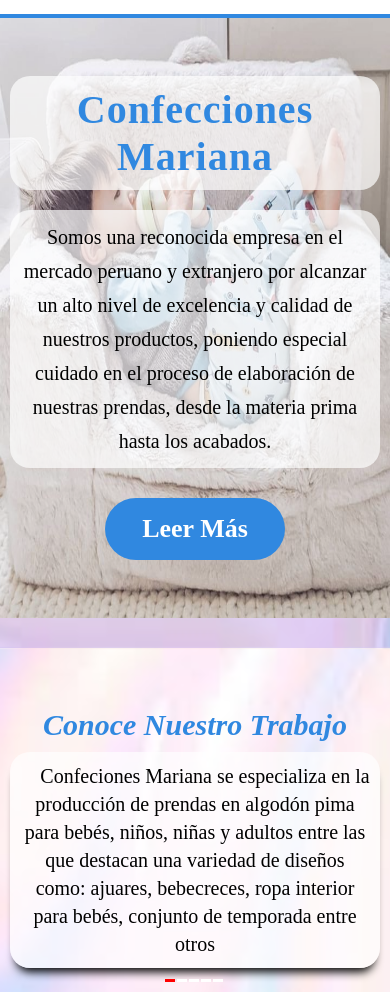
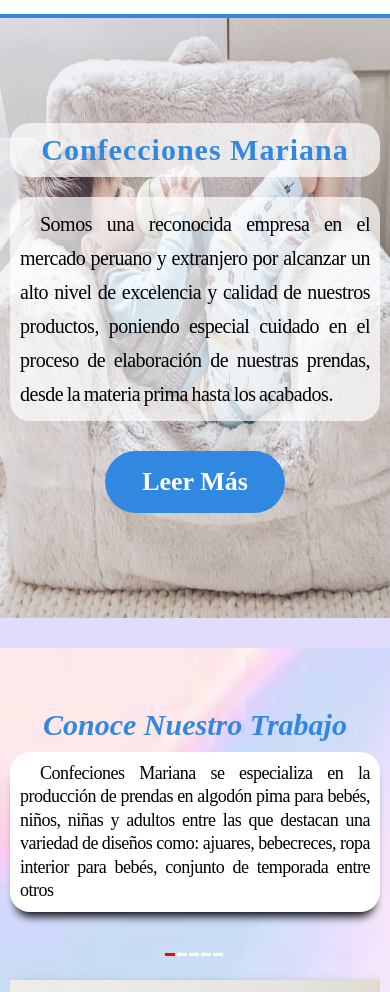
Before and after one commit to andryaby/andryaby.github.io, a plain HTML site: page mariana/index2.html in a window 390 px wide. Shown: the part 82-1074 px from the top of the page. Drawn offline with Linux system fonts and the light colour scheme; a web font is replaced by a local one.

Commit message:
mas detaññes

```diff
--- a/mariana/css/estilos2.css
+++ b/mariana/css/estilos2.css
@@ -183,6 +183,9 @@ header {
     background: hsla(0, 0%, 100%, 0.687);
     border-radius: 20px;
     padding: 10px;
+        word-spacing: -0.9px;
+    text-align: justify;
+    text-indent: 20px;
 }
 
 .info a {
@@ -272,7 +275,7 @@ header {
     font-weight: 600;
     text-align: center;
     margin-bottom: 10px;
-F}
+}
 
 
 
@@ -540,17 +543,6 @@ F}
 }
 
 
-.peliculas-recomendadas p {
-    color: #000;
-    font-size: 25px;
-    font-family: 'Times New Roman', Times, serif;
-    line-height: 1.7;
-    margin-bottom: 30px;
-    background: hsla(0, 0%, 100%, 0.687);
-    border-radius: 20px;
-    padding: 10px;
-    text-align: center;
-}
 .parrafo-uno{
     color: #000;
     font-size: 25px;
@@ -1442,7 +1434,7 @@ header nav a {
 
     .info h1{
         color: #3088e0;
-        font-size: 40px;
+        font-size: 30px;
         font-family: 'Times New Roman', Times, serif;
         margin-bottom: 20px;
         letter-spacing: 1px;
@@ -1461,6 +1453,10 @@ header nav a {
         background: hsla(0, 0%, 100%, 0.687);
         border-radius:20px;
         padding: 10px;
+        letter-spacing: -0.5px;
+    word-spacing: -0.9px;
+    text-align: justify;
+    text-indent: 20px;
     }
 
 
@@ -1507,7 +1503,9 @@ header nav a {
         color: #000;
         font-size: 18px;
         font-family: 'Times New Roman', Times, serif;
-        line-height: 1.1;
+        line-height: 1.3;
+        letter-spacing: -0.5px;
+    word-spacing: -0.9px;
         margin-bottom: 30px;
         background: #fff;
         border-radius: 20px;
@@ -1525,12 +1523,12 @@ header nav a {
         color: #000;
         font-size: 18px;
         font-family: 'Times New Roman', Times, serif;
-        line-height: 1.1;
+        line-height: 1.3;
         margin: 20px 0px;
         background: #fff;
         border-radius: 20px;
         padding: 10px;
-        text-align: center;
+        text-align: justify;
         -webkit-border-radius: 20px;
         -moz-border-radius: 20px;
         -ms-border-radius: 20px;
@@ -1538,41 +1536,32 @@ header nav a {
         text-indent: 20px;
         box-shadow: 0px 10px 10px -6px black;
         margin:30px;
-
-    }
-
-
-
-    .peliculas-recomendadas .parrafo-uno {
-        color: #000;
-        font-size: 20px;
-        font-family: 'Times New Roman', Times, serif;
-        line-height: 1.4;
-        margin-bottom: 0px;
-        background: hsla(0, 0%, 100%, 0.687);
-        border-radius: 20px;
-        padding: 10px;
-        text-align: center;
-
-    }
+        letter-spacing: -0.5px;
+    word-spacing: -0.9px;
+
+    }
+
+
+
+
 
 
     .peliculas-recomendadas .contenedor-carousel .carousel .pelicula {
         min-width: 100%;
-        height: 600px;
+        height: 500px;
         transition: .3s ease all;
         box-shadow: 5px 5px 10px rgba(0, 0, 0, .3);
         margin: 0px;
     }
 
     .peliculas-recomendadas .contenedor-carousel .carousel .pelicula.hover {
-        transform: scale(1.7);
+        transform: scale(1.2);
         transform-origin: center;
-        -webkit-transform: scale(1.7);
-        -moz-transform: scale(1.7);
-        -ms-transform: scale(1.7);
-        -o-transform: scale(1.7);
-    }
+        -webkit-transform: scale(1.2);
+        -moz-transform: scale(1.2);
+        -ms-transform: scale(1.2);
+        -o-transform: scale(1.2);
+}
 
     .box {
         position: relative;
@@ -1627,7 +1616,7 @@ header nav a {
     .card {
         position: relative;
         width: 92%;
-        height: 500px;
+        height: 550px;
         margin: 20px;
 
     }
```
